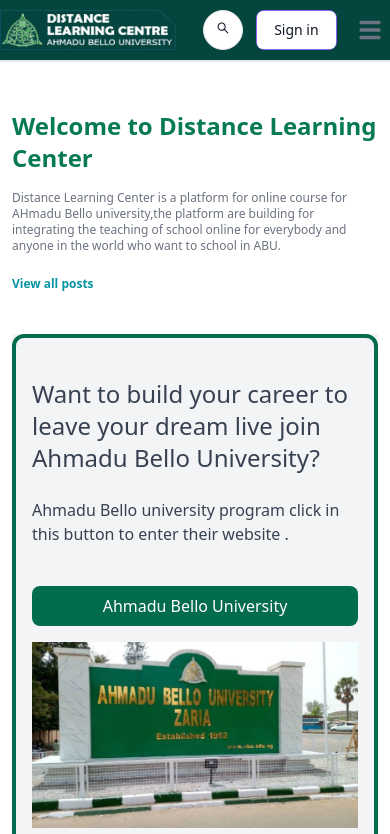
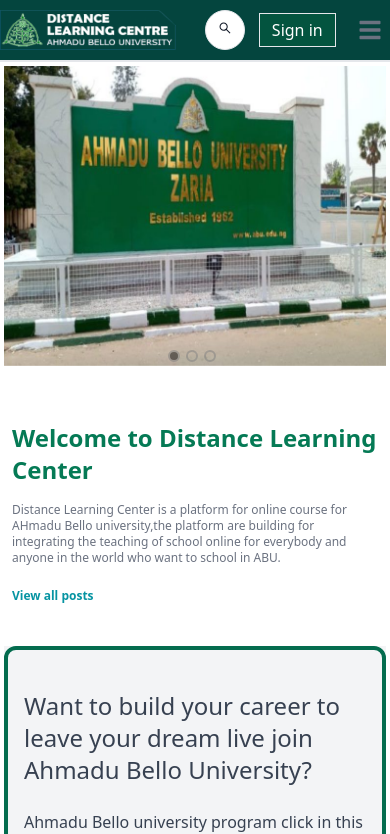
Before and after one commit to Kal1be/dlc, a React (Vite) app in the folder client/: page / in a window 390 px wide. Shown: the top 834 px of the page. Built offline with nearby package versions, Linux system fonts and the light colour scheme; no server answers.

Commit message:
update the the home page dashboard

```diff
--- a/client/package.json
+++ b/client/package.json
@@ -22,6 +22,7 @@
     "react-circular-progressbar": "^2.1.0",
     "react-dom": "^18.2.0",
     "react-icons": "^5.0.1",
+    "react-multi-carousel": "^2.8.5",
     "react-quill": "^2.0.0",
     "react-redux": "^9.1.0",
     "react-router-dom": "^6.22.3",
--- a/client/src/component/Header.jsx
+++ b/client/src/component/Header.jsx
@@ -37,11 +37,6 @@
   return (
    <Navbar className="border-b-2 bg-[#04453e] sticky top-0 text-white px-0 z-50 items-center">
 <Link to="/" className="md:self-center flex items-center gap-2 font-medium whitespace-nowrap">
-    {/* <span className="px-2 md:py-2 py-1   bg-gradient-to-r from-indigo-600 via-purple-500 to-pink-500 rounded-lg text-white">Kalibe`s </span> <span> Blog</span> */}
-  {/* <img src={theme==="light"?"/icon.jpg":"/icon2.jpg" }  className="md:w-12 rounded-full md:h-12 w-10 h-10" alt="" />
-   <h2>
-   <span className="text-blue-800">AnasDev</span> <span className="text-green-700">Institute</span>
-   </h2> */}
    <img src="/abuimage.png" alt="" className="md:h-12 h-10 md:w-full w-44" />
     </Link>
     <form onSubmit={handleSubmit}>
@@ -50,7 +45,9 @@
         }} className="hidden lg:inline"/>
     </form>
         <Button className="md:w-12 w-10 h-10 md:h-10 lg:hidden outline-none " pill  color="gray">
-<AiOutlineSearch/>
+            <Link to={'/search'}>
+                <AiOutlineSearch/>
+            </Link>
        </Button>
         <div className="flex md:gap-8 gap-0 items-center md:order-2">
             <button className="w-10 border border-gray-300 rounded-full h-10 hidden sm:inline"  onClick={()=>{
@@ -75,8 +72,8 @@
                     Signout
                 </Dropdown.Item>
             </Dropdown>):<Link to="/sign-in">
-                <Button gradientDuoTone="purpleToBlue" outline className="border  border-purple-500 md:py-0 md:px-0 -p-2">
-                    Sign in</Button>
+                <button className="border bg-green-800 py-1 px-3 hover:bg-green-600 text-white">
+                    Sign in</button>
             </Link>}
         </div>
           <Navbar.Toggle/>
--- a/client/src/component/PostCard.jsx
+++ b/client/src/component/PostCard.jsx
@@ -4,14 +4,14 @@
 const PostCard = ({ post }) => {
 
   return (
-    <div className='group mt-6 relative w-full shadow-sm border rounded-lg sm:w-[350px] scrollbar h-[350px] overflow-hidden'>
+    <div className='group mt-6 relative w-full shadow-sm border rounded-lg sm:w-[350px] scrollbar h-[370px] overflow-hidden'>
       <Link to={`/post/${post.slug}`}>
         <img src={post.image} alt="" className='h-[230px] w-full object-cover
         group-hover:h-[200px] transition-all duration-300 z-20' />
       </Link>
       <div className='flex flex-col p-3 gap-2 '>
-        <p className='text-lg font-semibold'>{post.title}</p>
-        <span className='italic text-sm'>{post.category}</span>
+        <p className='text-xl font-semibold'>{post.title}</p>
+        <span className='font-bold font-sans text-lg'>{post.category}</span>
         <Link to={`/post/${post.slug}`} className='z-10 group-hover:bottom-0
         absolute bottom-[-200px] left-0 right-0
         border border-green-600 text-green-600
--- a/client/src/index.css
+++ b/client/src/index.css
@@ -53,6 +53,16 @@
     }
 }
 
+.btn button {
+    z-index: 1;
+    /* display: none; */
+    opacity: .5;
+}
+
+.btn button .active{
+    background:green !important;
+}
+
 
 .post-content{
 font-size: 1.05rem;
--- a/client/src/pages/Home.jsx
+++ b/client/src/pages/Home.jsx
@@ -2,6 +2,30 @@
 import CallAction from "../component/CallAction"
 import { useEffect, useState } from "react"
 import Postcard from "../component/PostCard"
+import Carousel from 'react-multi-carousel';
+import 'react-multi-carousel/lib/styles.css';
+
+
+
+const responsive = {
+  desktop: {
+    breakpoint: { max: 3000, min: 1024 },
+    items: 1,
+    slidesToSlide: 1 // optional, default to 1.
+  },
+  tablet: {
+    breakpoint: { max: 1024, min: 464 },
+    items: 1,
+    slidesToSlide: 1 // optional, default to 1.
+  },
+  mobile: {
+    breakpoint: { max: 464, min: 0 },
+    items: 1,
+    slidesToSlide: 1 // optional, default to 1.
+  }
+};
+
+
 function Home() {
   const [post,setPost] = useState([])
 
@@ -20,14 +44,47 @@
     fetchPosts()
   },[])
   return (
-    <div className="max-w-7xl mx-auto w-full md:mt-28 mt-12 px-3 md:px-0 mb-10">
-      <div className="max-w-3xl mt-12 w-full mb-10 md:mx-4">
-        <h2 className="md:text-5xl text-2xl font-bold mt-2 mb- text-green-600">Welcome to Distance Learning Center</h2>
+    <div className="max-w-7xl mx-auto w-full md:mt-6 mt-1 px-1  md:px-0 mb-10">
+
+<Carousel
+  swipeable={true}
+  draggable={true}
+  showDots={true}
+  responsive={responsive}
+  ssr={true} // means to render carousel on server-side.
+  infinite={true}
+  autoPlay={true}
+  autoPlaySpeed={3000}
+  keyBoardControl={true}
+  // customTransition="all .5"
+  // transitionDuration={500}
+  containerClass="carousel-container"
+  removeArrowOnDeviceType={["tablet", "mobile"]}
+  // deviceType={this.props.deviceType}
+  dotListClass="custom-dot-list-style"
+  itemClass="carousel-item-padding-20-px"
+   className="btn"
+>
+  <div className="w-full h-[300px] md:h-[550px] ">
+    <img src="./ahmadu.jpg" className="w-screen h-full" alt="" />
+  </div>
+  <div  className="w-full h-[300px] md:h-[550px] " >
+    <img src="./nice.jpg" className="w-screen h-full" alt="" />
+  </div>
+  <div  className="w-full h-[300px] md:h-[550px] ">
+    <img src="./dlc.jpg" className="w-screen h-full" alt="" />
+  </div>
+</Carousel>
+      <div className="max-w-3xl px-2 flex mt-12 w-full mx-auto mb-10 md:mx-4">
+  <div>
+  <h2 className="md:text-5xl  text-2xl font-bold mt-2 mb- text-green-600">Welcome to Distance Learning Center</h2>
         <p className="text-gray-500 my-4 text-xs sm:text-sm">Distance Learning Center is a platform for online course for
            AHmadu Bello university,the platform are building for integrating
             the teaching of school online for everybody and anyone in the world who want to school in ABU.</p>
             <Link to='search'className="text-xs sm:text-sm text-teal-500 font-bold hover:underline">View all posts</Link>
+  </div>
       </div>
+
        <div className="bg-gray-100 dark:bg-slate-700">
        <CallAction/>
        </div>
```
Also changed, not shown: 1 other file (tests, documents, lock files or other folders).
